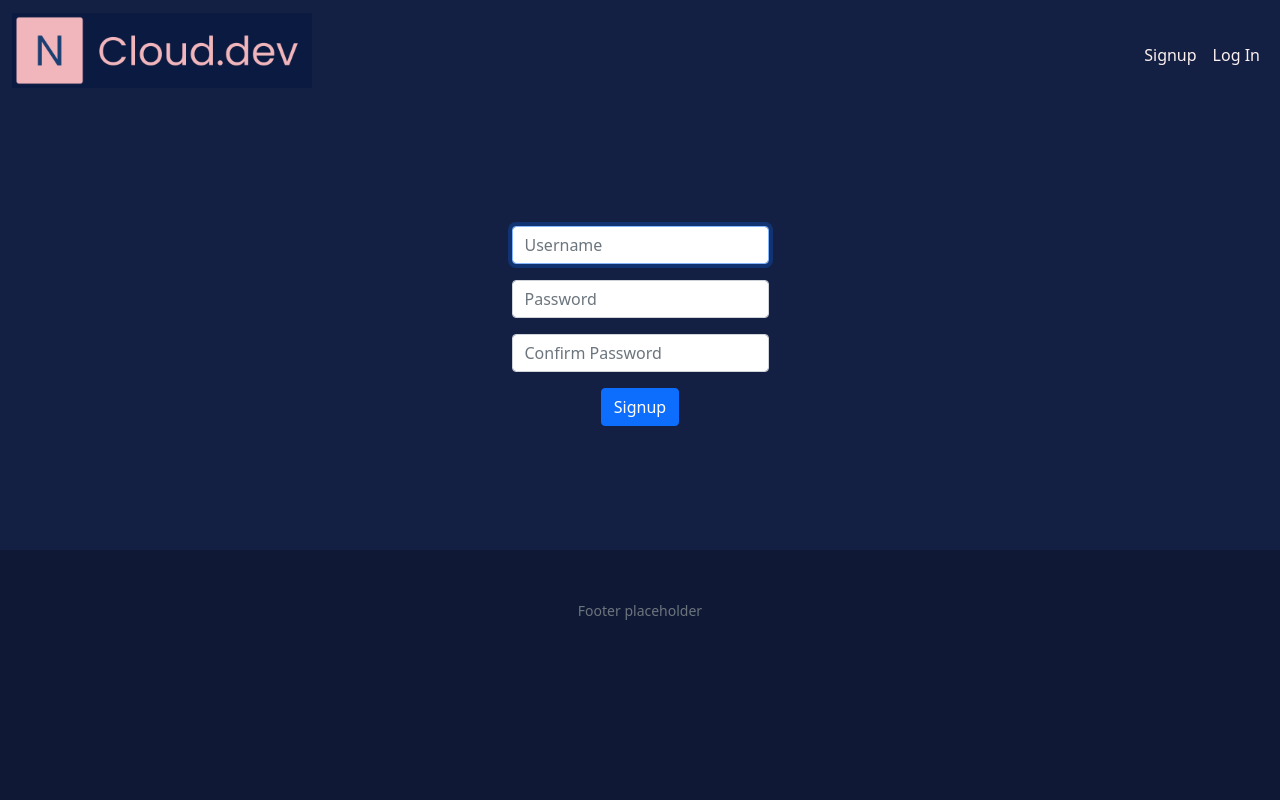
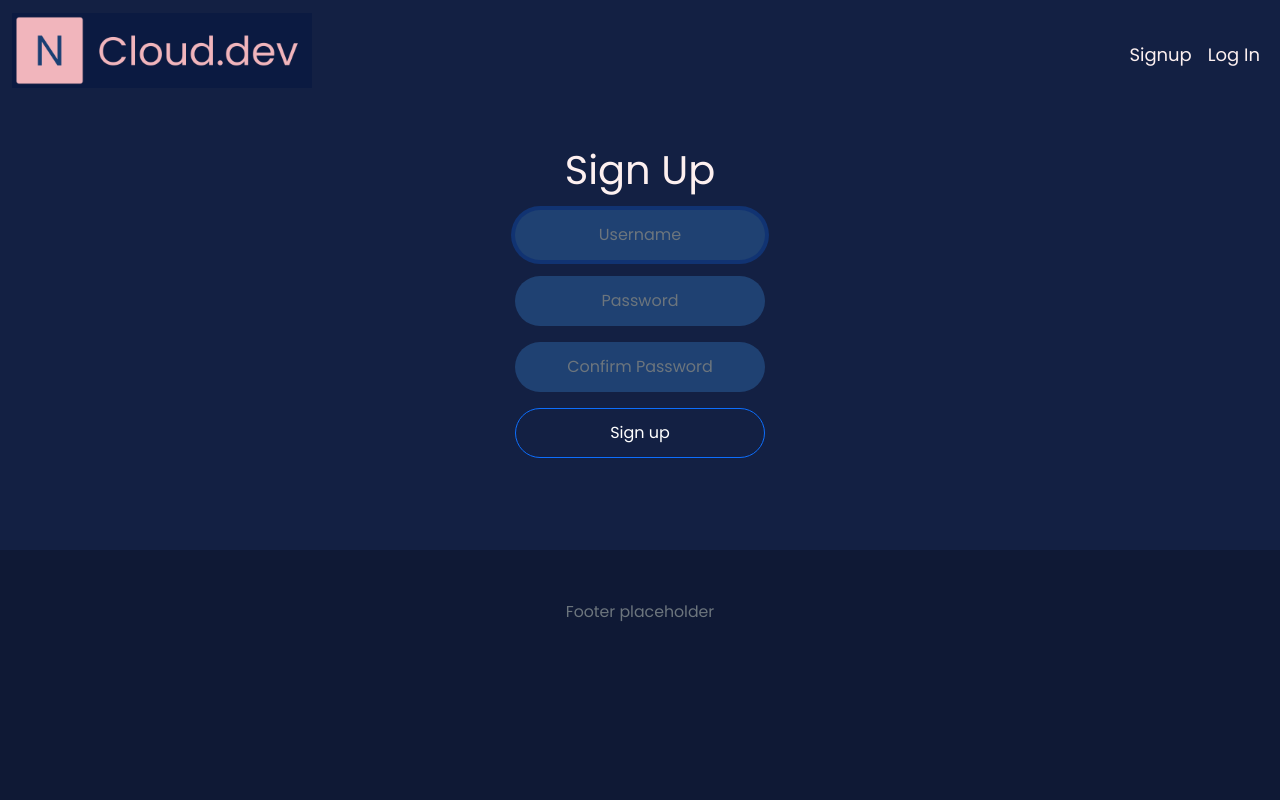
Before and after one commit to nobbmaestro/cloud-storage, a Flask app: page /signup in a window 1280 px wide. Run offline with Flask 3, Linux system fonts and the light colour scheme.

Commit message:
Update style for forms and more
Updated style of forms and buttons.
Added custom font to the webpage.

```diff
--- a/cloud_storage/static/styles.css
+++ b/cloud_storage/static/styles.css
@@ -1,7 +1,14 @@
 body {
+    /* font */
+    font-family: "Poppins";
+    font-size: 18px;
+
+    /* flex */
     min-height: 100vh;
     display: flex;
     flex-direction: column;
+
+    /* colors */
     background-color: #132043;
     color: #fdf0f0;
 }
@@ -31,3 +38,31 @@ nav .nav-link:hover {
 .container {
     margin-top: auto;
 }
+
+.table {
+    color: #fdf0f0;
+    background-color: #1f4172;
+}
+
+.form-control {
+    color: #fdf0f0;
+    background-color: #1f4172;
+    border-radius: 25px;
+    border: none;
+    width: 250px;
+    height: 50px;
+}
+
+.form-control:focus {
+    color: #fdf0f0;
+    background-color: #1f4172;
+    border: 1px;
+    border-color: #fdf0f0;
+}
+
+.btn {
+    background-color: #132043;
+    border-radius: 25px;
+    width: 250px;
+    height: 50px;
+}
--- a/cloud_storage/templates/layout.html
+++ b/cloud_storage/templates/layout.html
@@ -20,6 +20,10 @@
 
         <link href="/static/favicon.ico" rel="icon" />
         <link href="/static/styles.css" rel="stylesheet" />
+        <link
+            href="https://fonts.googleapis.com/css?family=Poppins"
+            rel="stylesheet"
+        />
 
         <title>Cloud - {% block title %}{% endblock %}</title>
     </head>
@@ -34,7 +38,7 @@
                     aria-controls="navbar"
                     aria-expanded="false"
                     aria-label="Toggle navigation"
-                    class="navbar-toggler"
+                    class="navbar-toggler navbar-dark"
                     data-bs-target="#navbar"
                     data-bs-toggle="collapse"
                     type="button"
--- a/cloud_storage/templates/signup.html
+++ b/cloud_storage/templates/signup.html
@@ -4,29 +4,34 @@
 
 {% block main %}
     <form action="/signup" method="post">
+        <div class="mb-5">
+            <div class="mb-3">
+                <h1>Sign Up</h1>
+            </div>
             <div class="mb-3">
                 <input autocomplete="off"
                        autofocus
-                   class="form-control mx-auto w-auto"
+                       class="form-control mx-auto text-center"
                        id="username"
                        name="username"
                        placeholder="Username"
                        type="text">
             </div>
             <div class="mb-3">
-            <input class="form-control mx-auto w-auto"
+                <input class="form-control mx-auto text-center"
                        id="password"
                        name="password"
                        placeholder="Password"
                        type="password">
             </div>
             <div class="mb-3">
-            <input class="form-control mx-auto w-auto"
+                <input class="form-control mx-auto text-center"
                        id="password"
                        name="confirmation"
                        placeholder="Confirm Password"
                        type="password">
             </div>
-        <button class="btn btn-primary" type="submit">Signup</button>
+            <button class="btn btn-primary" type="submit">Sign up</button>
+        </div>
     </form>
 {% endblock %}
```
Also changed, not shown: cloud_storage/templates/login.html (+7 -2 lines). Lines whose indentation alone changed are shown as unchanged.
